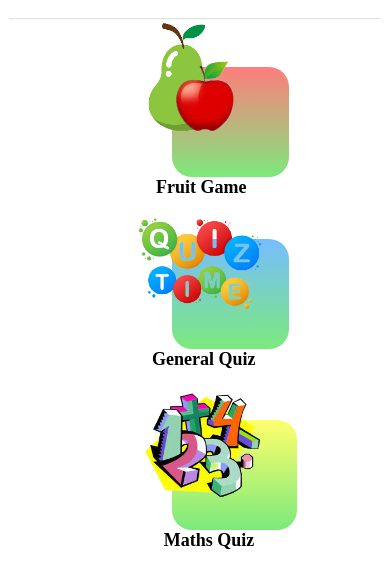
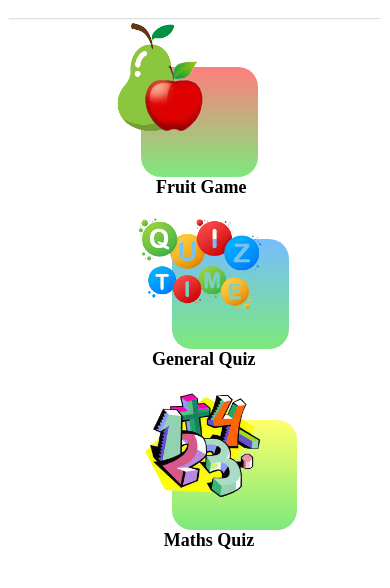
Before and after one commit to swatisingh46/game, a plain HTML site: page index.html in a window 390 px wide. Shown: the part 52-640 px from the top of the page. Drawn offline with Linux system fonts and the light colour scheme.

Commit message:
Update styling.css

```diff
--- a/styling.css
+++ b/styling.css
@@ -182,7 +182,7 @@ img:hover{
          align-items: center;
      }
      .fruitgame{
-        margin: 30% 0 0% 110%;
+        margin: 30% 0 0% 90%;
         width: 75%;
      }
      .quizgame{
```
